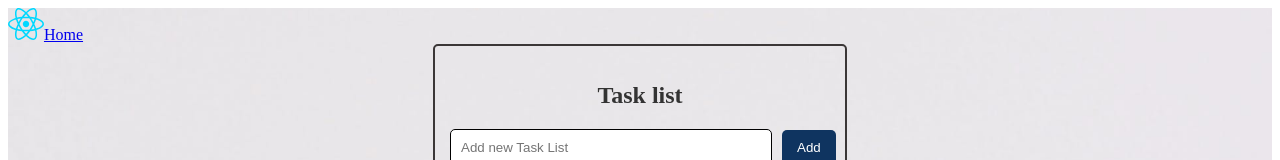
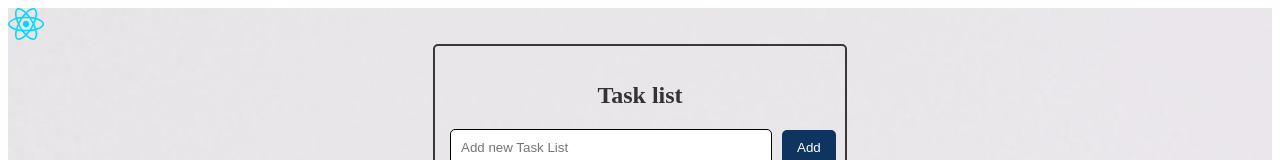
Before and after one commit to hunggtham/todo-list, a React (Vite) app: page / in a window 1280 px wide. Shown: the top 160 px of the page. Built offline with nearby package versions, Linux system fonts and the light colour scheme.

Commit message:
fixed header icon

```diff
--- a/src/component/Header.jsx
+++ b/src/component/Header.jsx
@@ -3,8 +3,9 @@ import Logo from "../assets/react.svg";
 const Header = () => {
   return (
     <header>
-      <img src={Logo} alt="" />
-      <a href="/">Home</a>
+      <a href="/">
+        <img src={Logo} alt="" />
+      </a>
     </header>
   );
 };
```
